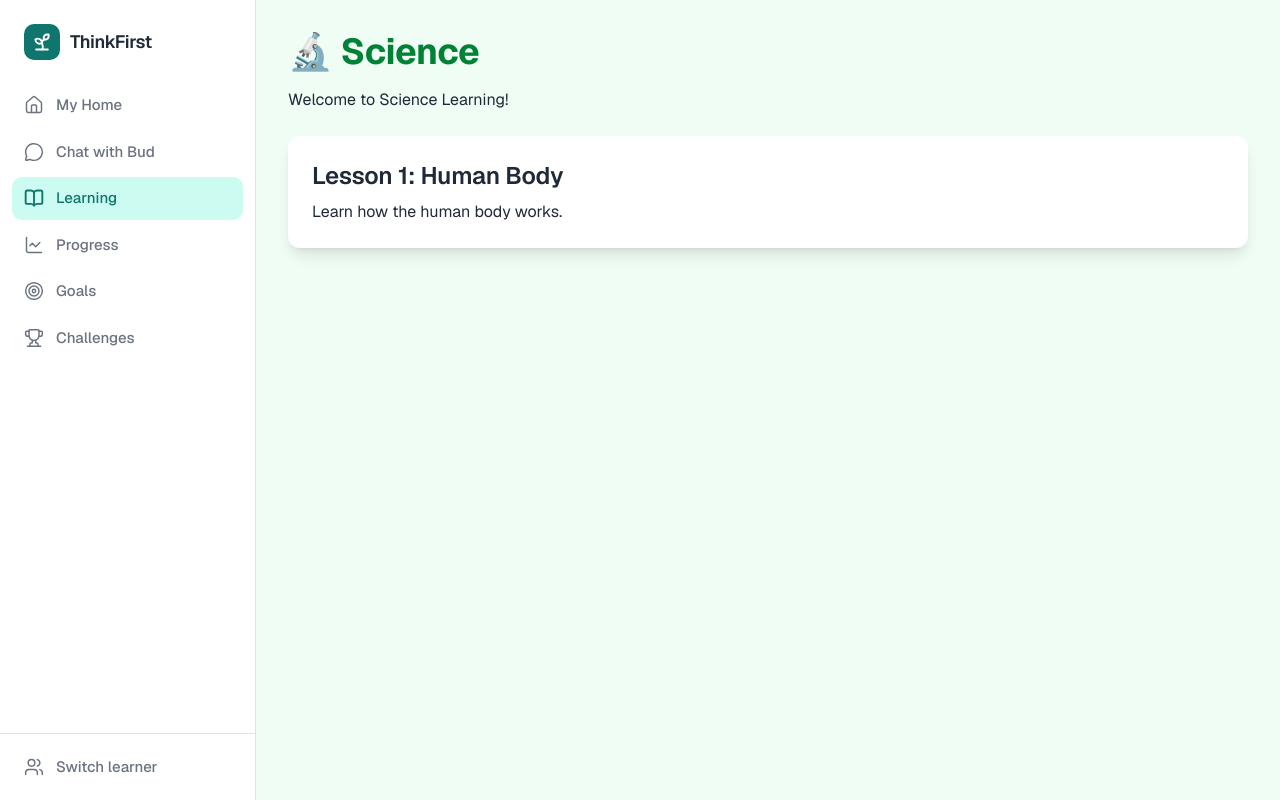
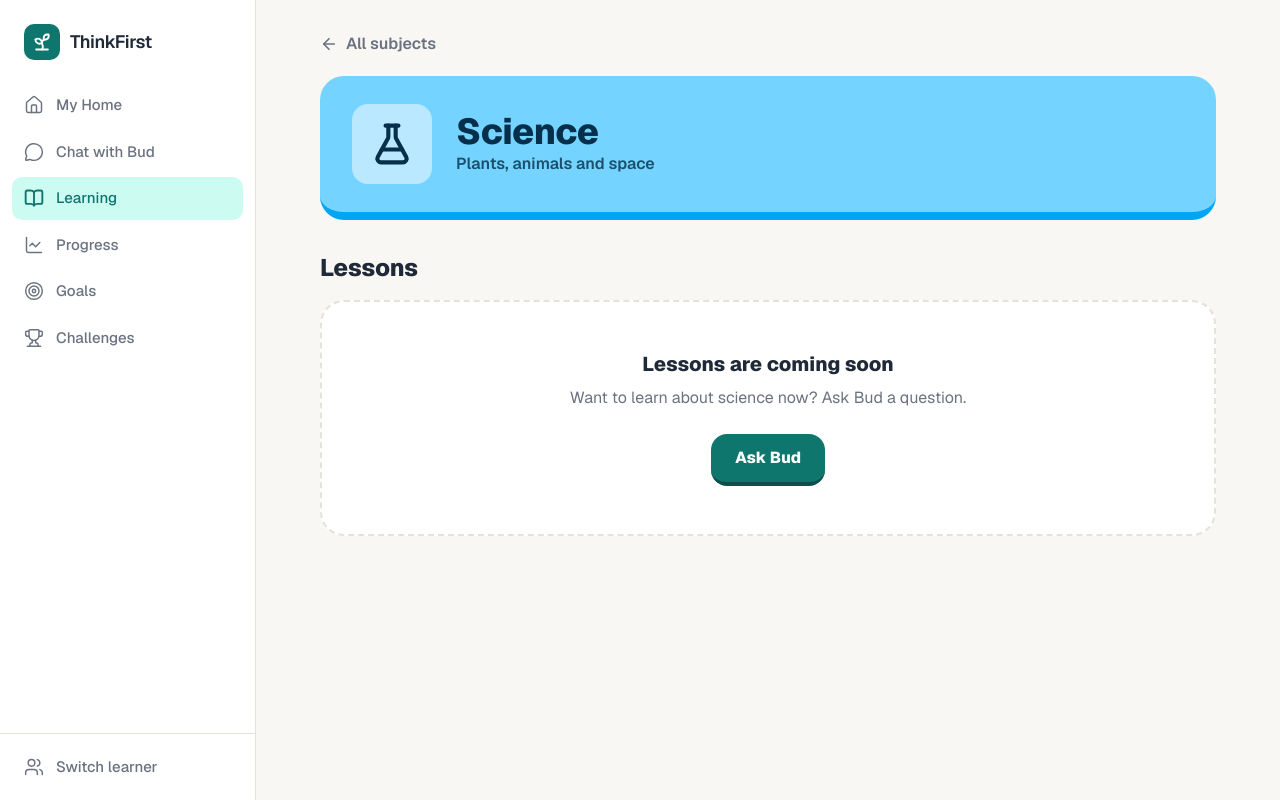
Before and after one commit to ProBracket/Capstone_Project, a Next.js app: page /child/learning/science in a window 1280 px wide. Built offline with nearby package versions, Linux system fonts and the light colour scheme.

Commit message:
Refactor Science page layout and content
Updated the Science page layout and added a 'coming soon' message for lessons.

```diff
--- a/app/child/learning/science/page.tsx
+++ b/app/child/learning/science/page.tsx
@@ -1,25 +1,61 @@
+import Link from "next/link";
 import ChildNavbar from "@/components/ChildNavbar";
+// line icons (same icon set as the navbar)
+import { ArrowLeft, FlaskConical } from "lucide-react";
+
+// Science page (/child/learning/science)
+// Same chunky style as the home page, in the Science colour.
+// Lessons are not built yet, so the page shows a "coming soon" message.
+// When the team adds lessons, the lesson list goes where that message is.
 
 export default function SciencePage() {
   return (
     <>
       <ChildNavbar />
 
-      <main className="ml-64 min-h-screen p-8 bg-green-50">
-        <h1 className="text-4xl font-bold text-green-700 mb-4">
-          🔬 Science
-        </h1>
+      {/* ml-sidebar = leave room for the sidebar (same on every child page) */}
+      <main className="ml-sidebar min-h-screen bg-background px-10 py-8">
+        <div className="mx-auto max-w-4xl">
 
-        <p className="mb-6">
-          Welcome to Science Learning!
-        </p>
+          {/* back to the "Choose a Subject" page */}
+          <Link
+            href="/child/learning"
+            className="inline-flex items-center gap-2 rounded-control font-semibold text-muted hover:text-foreground"
+          >
+            <ArrowLeft aria-hidden="true" size={18} strokeWidth={2.25} />
+            All subjects
+          </Link>
 
-        <div className="bg-white p-6 rounded-xl shadow-lg">
-          <h2 className="text-2xl font-semibold mb-2">
-            Lesson 1: Human Body
-          </h2>
+          {/* ----- BIG SUBJECT BANNER ----- */}
+          <section className="mt-4 flex flex-wrap items-center gap-6 rounded-3xl border-b-8 border-sky-500 bg-sky-300 px-8 py-7 text-sky-950">
+            <span className="flex h-20 w-20 items-center justify-center rounded-2xl bg-white/50">
+              <FlaskConical aria-hidden="true" size={44} strokeWidth={2.25} />
+            </span>
 
-          <p>Learn how the human body works.</p>
+            <div>
+              <h1 className="text-4xl font-extrabold">Science</h1>
+              <p className="font-semibold opacity-80">Plants, animals and space</p>
+            </div>
+          </section>
+
+          {/* ----- LESSONS (coming soon) ----- */}
+          <h2 className="mt-8 text-2xl font-extrabold text-foreground">Lessons</h2>
+
+          <div className="mt-4 rounded-3xl border-2 border-dashed border-border bg-surface px-8 py-12 text-center">
+            <p className="text-xl font-extrabold text-foreground">Lessons are coming soon</p>
+            <p className="mt-2 text-muted">
+              Want to learn about science now? Ask Bud a question.
+            </p>
+
+            {/* chunky teal button, floats on hover */}
+            <Link
+              href="/child/chat"
+              className="mt-6 inline-block rounded-2xl border-b-4 border-teal-900 bg-primary px-6 py-3 font-extrabold text-on-primary transition hover:-translate-y-1 hover:shadow-raised active:translate-y-1 active:border-b-0"
+            >
+              Ask Bud
+            </Link>
+          </div>
+
         </div>
       </main>
     </>
```
